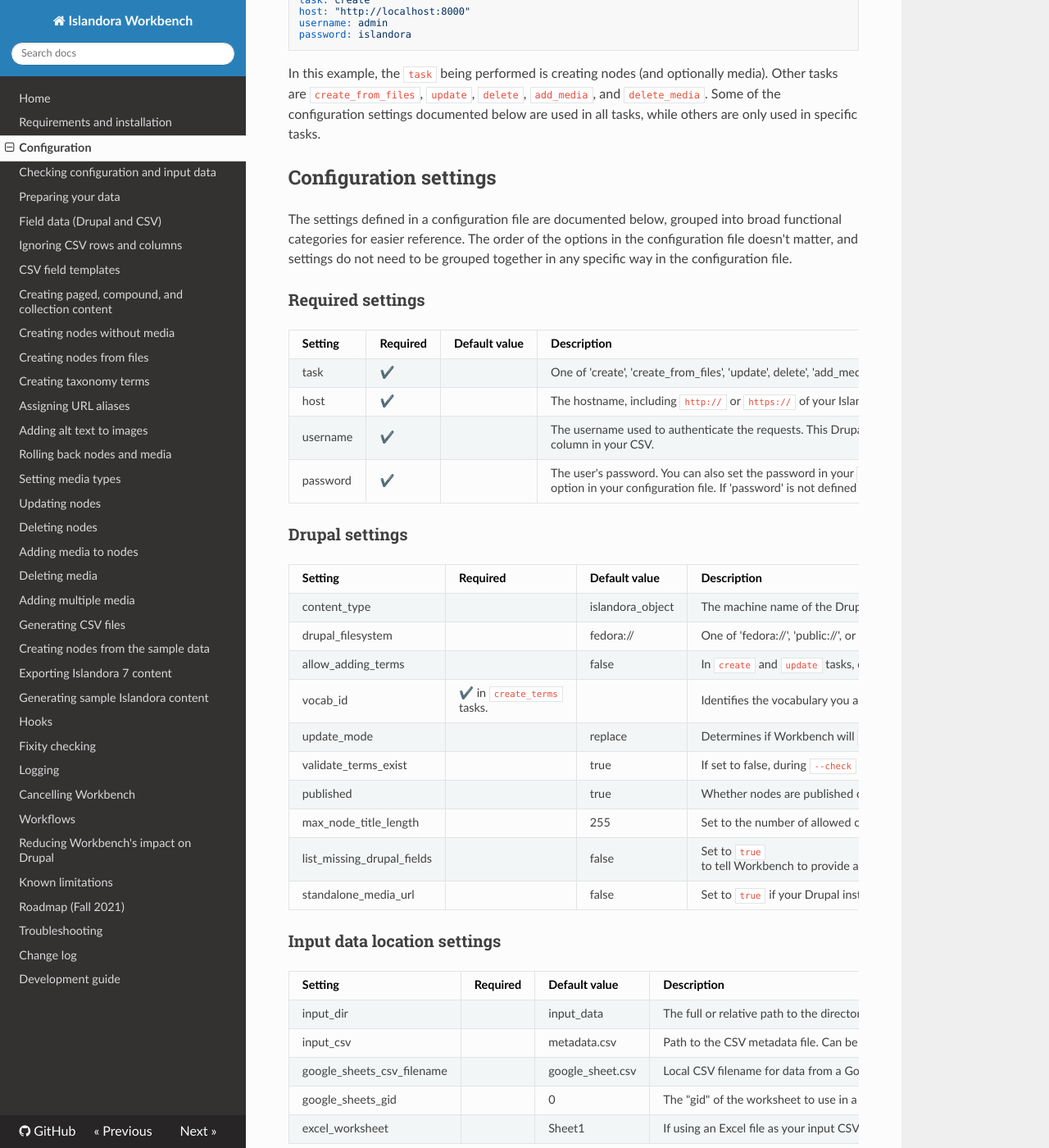
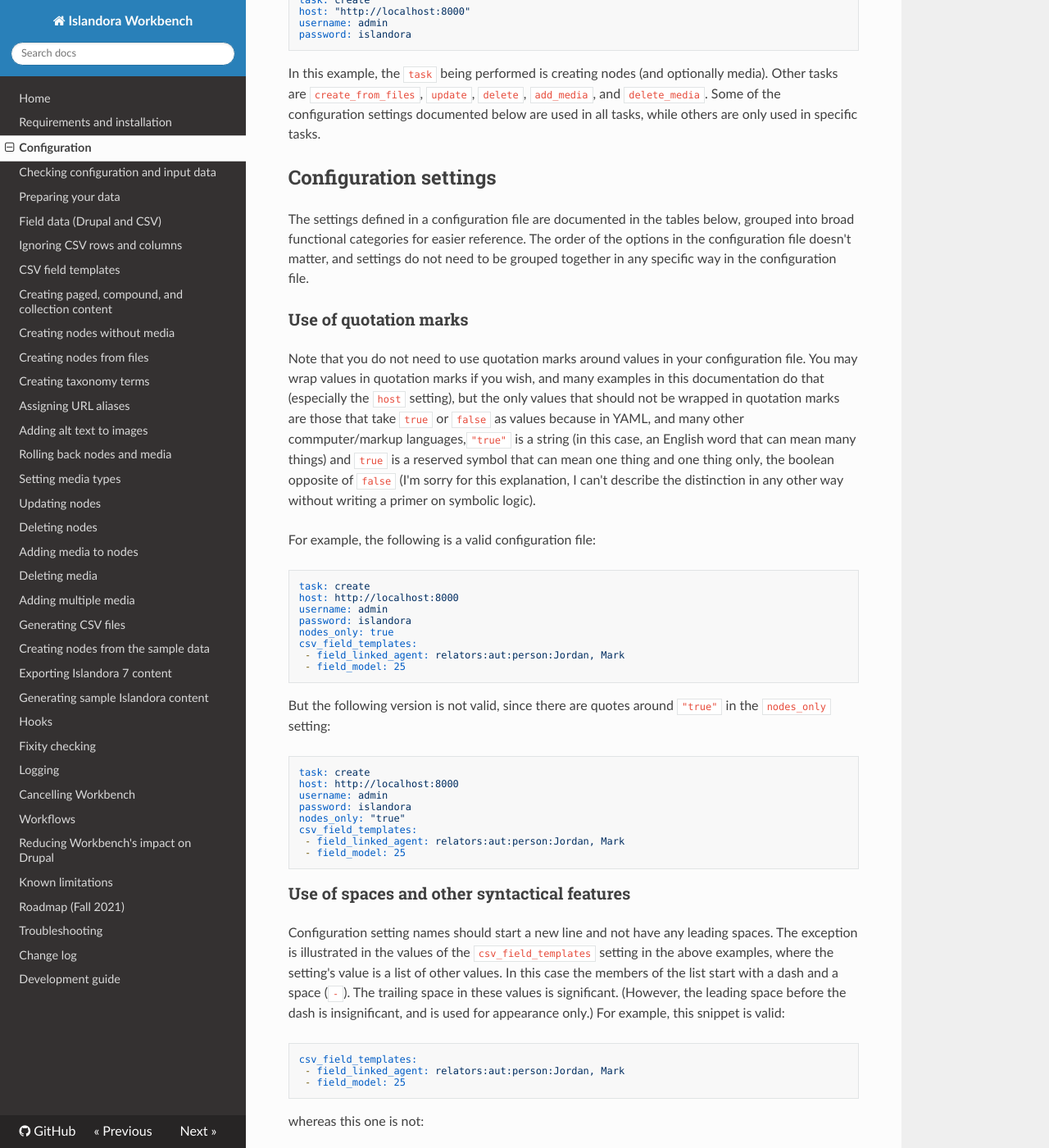
Before and after one commit to mjordan/islandora_workbench_docs, an MkDocs documentation site: the page built from docs/configuration.md, in a window 1280 px wide and 1400 px high, scrolled down 296 px. Shown: the whole window at 82% size. Built offline with MkDocs 1.6.1, drawn with Linux system fonts in a browser that asks for light colours; nearby versions of some CDN libraries; old or Windows-style settings are respelled for this version of MkDocs; some of the changed text lies outside the part shown.

Commit message:
Added sections to Configuration explaining YAML syntax.

````diff
--- a/docs/configuration.md
+++ b/docs/configuration.md
@@ -13,9 +13,65 @@
 
 ## Configuration settings
 
-The settings defined in a configuration file are documented below, grouped into broad functional categories for easier reference. The order of the options in the configuration file doesn't matter, and settings do not need to be grouped together in any specific way in the configuration file.
+The settings defined in a configuration file are documented in the tables below, grouped into broad functional categories for easier reference. The order of the options in the configuration file doesn't matter, and settings do not need to be grouped together in any specific way in the configuration file.
 
-### Required settings
+### Use of quotation marks
+
+Note that you do not need to use quotation marks around values in your configuration file. You may wrap values in quotation marks if you wish, and many examples in this documentation do that (especially the `host` setting), but the only values that should not be wrapped in quotation marks are those that take `true` or `false` as values because in YAML, and many other commputer/markup languages,`"true"` is a string (in this case, an English word that can mean many things) and `true` is a reserved symbol that can mean one thing and one thing only, the boolean opposite of `false` (I'm sorry for this explanation, I can't describe the distinction in any other way without writing a primer on symbolic logic).
+
+For example, the following is a valid configuration file:
+
+```yaml
+task: create
+host: http://localhost:8000
+username: admin
+password: islandora
+nodes_only: true
+csv_field_templates:
+ - field_linked_agent: relators:aut:person:Jordan, Mark
+ - field_model: 25
+```
+
+But the following version is not valid, since there are quotes around `"true"` in the `nodes_only` setting:
+
+```yaml
+task: create
+host: http://localhost:8000
+username: admin
+password: islandora
+nodes_only: "true"
+csv_field_templates:
+ - field_linked_agent: relators:aut:person:Jordan, Mark
+ - field_model: 25
+```
+
+### Use of spaces and other syntactical features
+
+Configuration setting names should start a new line and not have any leading spaces. The exception is illustrated in the values of the `csv_field_templates` setting in the above examples, where the setting's value is a list of other values. In this case the members of the list start with a dash and a space (`- `). The trailing space in these values is significant. (However, the leading space before the dash is insignificant, and is used for appearance only.) For example, this snippet is valid:
+
+```yaml
+csv_field_templates:
+ - field_linked_agent: relators:aut:person:Jordan, Mark
+ - field_model: 25
+```
+
+whereas this one is not:
+
+```yaml
+csv_field_templates:
+ -field_linked_agent: relators:aut:person:Jordan, Mark
+ -field_model: 25
+```
+
+Some setting values are represented in Workbench documentation using square brackets, like this one:
+
+```yaml
+export_csv_field_list: ['field_description', 'field_extent']
+```
+
+Strictly speaking, YAML lists can be represented as either a series of entries on their own lines that start with `- ` or as entries enclosed in `[` and `]`. It's best to follow the examples provided throughout the Workbench documentation.
+
+### Required configuration settings
 
 | Setting | Required | Default value | Description |
 | --- | --- | --- | --- |
````
Also changed, not shown: site/configuration/index.html, site/index.html, site/sitemap.xml.
